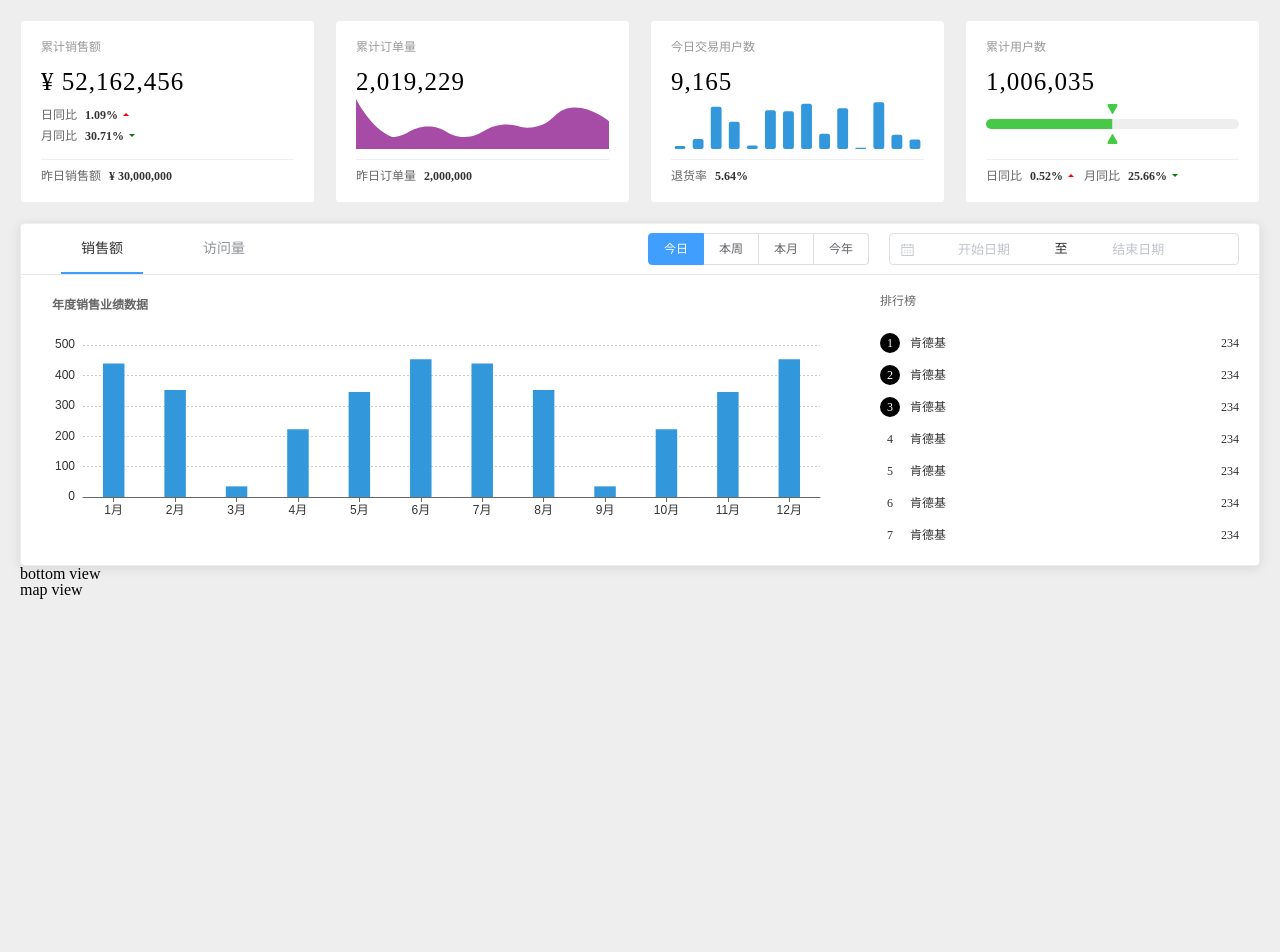
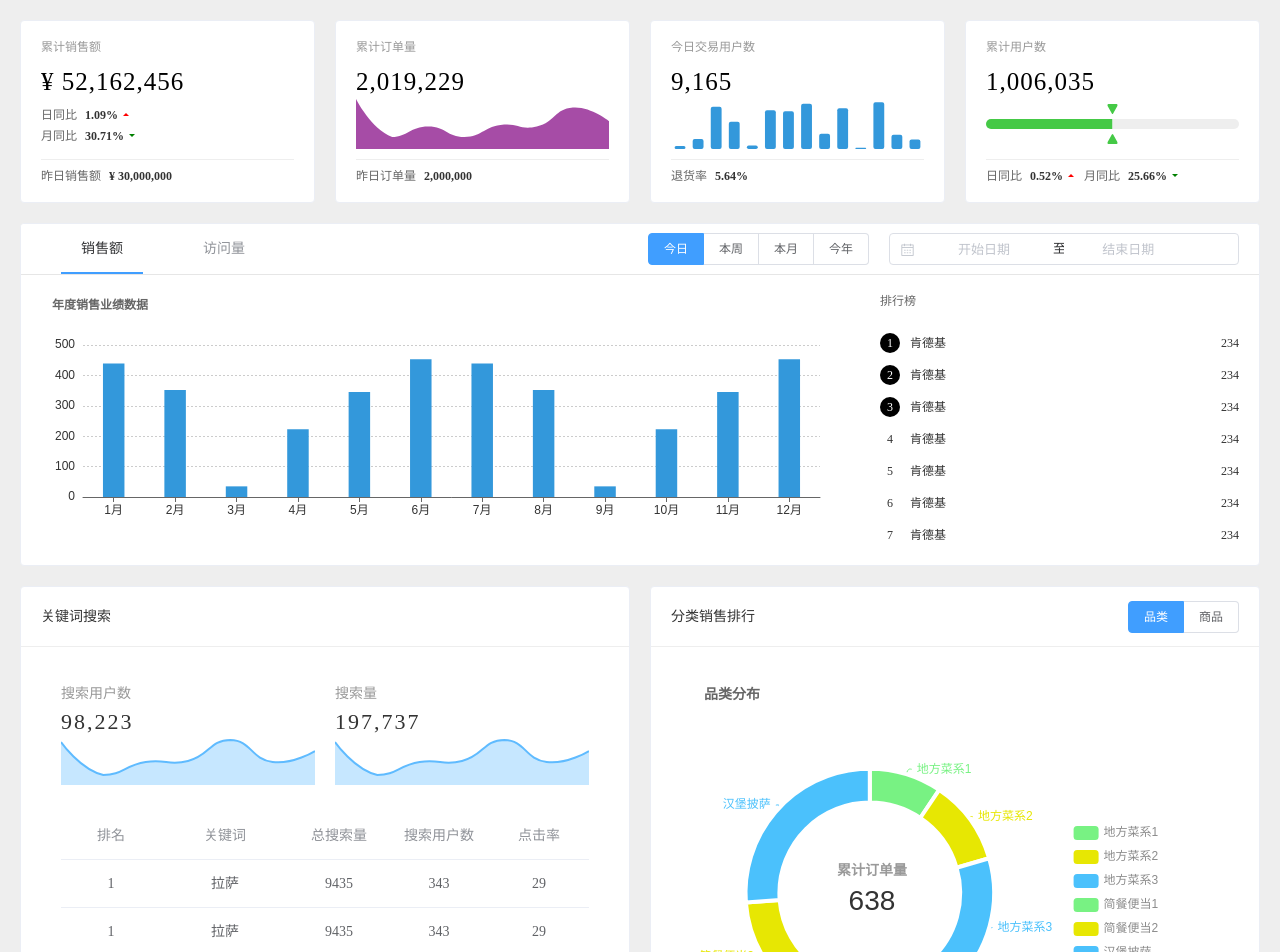
Before and after one commit to yinyuhui/datav-report, a Vue app: page /#/ in a window 1280 px wide. Shown: the top 952 px of the page. Before the commit the page ends 800 px from the top, so only its background shows below. Built offline with nearby package versions, Linux system fonts and the light colour scheme.

Commit message:
关键词搜索和销售排行静态页

```diff
--- a/src/App.vue
+++ b/src/App.vue
@@ -24,6 +24,7 @@ time, mark, audio, video {
     font-size: 100%;
     font: inherit;
     vertical-align: baseline;
+    box-sizing: border-box;
 }
 /* HTML5 display-role reset for older browsers */
 article, aside, details, figcaption, figure,
--- a/src/components/BottomView/index.vue
+++ b/src/components/BottomView/index.vue
@@ -1,9 +1,271 @@
 <template>
-    <p>bottom view</p>
+    <div class="bottom-view">
+        <el-card class="search-card" shadow="hover" body-style="padding: 40px">
+            <template #header>
+                <div class="header">
+                    <p>关键词搜索</p>
+                </div>
+            </template>
+            <div class="charts-container">
+                <div class="chart">
+                    <div class="chart-title">搜索用户数</div>
+                    <div class="chart-count">98,223</div>
+                    <v-chart :options="searchUsersOption" autoresize />
+                </div>
+                <div class="chart">
+                    <div class="chart-title">搜索量</div>
+                    <div class="chart-count">197,737</div>
+                    <v-chart :options="searchUsersOption" autoresize />
+                </div>
+            </div>
+            <el-table class="table" :data="tableData">
+                <el-table-column
+                    v-for="column of columns"
+                    :key="column.prop"
+                    v-bind="column"
+                    align="center"
+                />
+            </el-table>
+            <el-pagination class="pagination" :total="200" background layout="prev,pager,next" />
+        </el-card>
+        <el-card class="sales-card" shadow="hover">
+            <template #header>
+                <div class="header">
+                    <p>分类销售排行</p>
+                    <el-radio-group v-model="activeRadio" size="small">
+                        <el-radio-button label="品类" />
+                        <el-radio-button label="商品" />
+                    </el-radio-group>
+                </div>
+            </template>
+            <div class="chart">
+                <v-chart :options="pieOption" autoresize />
+            </div>
+        </el-card>
+    </div>
 </template>
 
 <script>
-export default {}
+const searchUsersOption = {
+    grid: {
+        top: 0,
+        right: 0,
+        bottom: 0,
+        left: 0
+    },
+    xAxis: {
+        type: 'category',
+        show: false,
+        boundaryGap: false
+    },
+    yAxis: {
+        show: false
+    },
+    series: [
+        {
+            type: 'line',
+            data: [43, 10, 23, 24, 45, 23, 34],
+            areaStyle: {
+                color: 'rgba(95,187,255,0.5)'
+            },
+            lineStyle: {
+                color: 'rgba(95,187,255,1)'
+            },
+            symbolSize: 0,
+            smooth: true
+        }
+    ]
+}
+const searchCountOption = {}
+
+const tableData = Array(4).fill({
+    rank: 1,
+    keyword: '拉萨',
+    searchCount: 9435,
+    searchUsers: 343,
+    clickRate: 29
+})
+const columns = [
+    {
+        prop: 'rank',
+        label: '排名',
+        width: 100
+    },
+    {
+        prop: 'keyword',
+        label: '关键词'
+    },
+    {
+        prop: 'searchCount',
+        label: '总搜索量',
+        width: 100
+    },
+    {
+        prop: 'searchUsers',
+        label: '搜索用户数',
+        width: 100
+    },
+    {
+        prop: 'clickRate',
+        label: '点击率',
+        width: 100
+    }
+]
+
+const pieOption = {
+    color: ['rgb(120,242,131)', 'rgb(231,231,3)', 'rgb(75,193,252)'],
+    title: [
+        {
+            text: '品类分布',
+            textStyle: {
+                fontSize: 14,
+                color: '#666'
+            },
+            top: 16,
+            left: 28
+        },
+        {
+            text: '累计订单量',
+            subtext: 638,
+            x: '34.5%',
+            y: '42.5%',
+            textAlign: 'center',
+            textStyle: {
+                fontSize: 14,
+                color: '#999'
+            },
+            subtextStyle: {
+                fontSize: 28,
+                color: '#333'
+            }
+        }
+    ],
+    legend: {
+        type: 'scroll',
+        height: 250,
+        orient: 'vertical',
+        top: 'middle',
+        left: '70%',
+        textStyle: {
+            color: '#8c8c8c'
+        }
+    },
+    tooltip: {
+        confine: true,
+        formatter({ marker, name, value, percent }) {
+            return `${marker} ${name} </br>数量：${value}</br>占比：${percent}%`
+        }
+    },
+    series: {
+        type: 'pie',
+
+        center: ['35%', '50%'],
+        radius: ['40%', '55%'],
+        labelLine: {
+            normal: {
+                length: 5,
+                length2: 3,
+                smooth: true
+            }
+        },
+        itemStyle: {
+            borderWidth: 4,
+            borderColor: '#fff'
+        },
+        hoverOffset: 3,
+        stillShowZeroSum: false,
+        label: {
+            show: true,
+            position: 'outside'
+        },
+
+        data: [
+            {
+                name: '地方菜系1',
+                value: 23
+            },
+            {
+                name: '地方菜系2',
+                value: 27
+            },
+            {
+                name: '地方菜系3',
+                value: 43
+            },
+            {
+                name: '简餐便当1',
+                value: 53
+            },
+            {
+                name: '简餐便当2',
+                value: 34
+            },
+            {
+                name: '汉堡披萨',
+                value: 64
+            }
+        ]
+    }
+}
+export default {
+    data() {
+        return {
+            searchUsersOption,
+            searchCountOption,
+            tableData,
+            columns,
+            activeRadio: '品类',
+            pieOption
+        }
+    }
+}
 </script>
 
-<style></style>
+<style lang="stylus" scoped>
+.bottom-view
+    display flex
+    margin-top 20px
+    .search-card, .sales-card
+        flex 1
+        .header
+            display flex
+            justify-content space-between
+            align-items center
+            height 60px
+            padding 0 20px
+            border-bottom 1px solid #eeeeee
+            font-size 14px
+            color #333333
+            font-weight 500
+
+    .search-card
+        margin-right 10px
+        .charts-container
+            height 105px
+            display flex
+            .chart-title
+                font-size 14px
+                color #999999
+            .chart-count
+                font-size 22px
+                color #333333
+                letter-spacing 2px
+                margin 10px 0 2px 0
+            .chart
+                height 50px
+                flex 1
+            .chart:first-child
+                padding-right 10px
+            .chart:last-child
+                padding-left 10px
+        .table
+            margin-top 20px
+        .pagination
+            display flex
+            justify-content flex-end
+            margin-top 20px
+    .sales-card
+        margin-left 10px
+        .chart
+            height 452px
+</style>
--- a/src/components/SalesView/index.vue
+++ b/src/components/SalesView/index.vue
@@ -1,6 +1,6 @@
 <template>
     <div class="sales-view">
-        <el-card body-style="padding-bottom: 14px">
+        <el-card shadow="hover" body-style="padding-bottom: 14px">
             <div slot="header" class="sales-view-card-header">
                 <el-menu
                     :default-active="activeIndex"
@@ -33,7 +33,7 @@
             </div>
             <div class="sales-body">
                 <div class="chart">
-                    <v-chart :options="getOption()" />
+                    <v-chart :options="getOption()" autoresize />
                 </div>
                 <div class="rank">
                     <div class="rank-title">排行榜</div>
--- a/src/main.js
+++ b/src/main.js
@@ -4,16 +4,18 @@ import router from './router'
 import './style/index.css'
 import './plugins/element.js'
 import './plugins/vcharts.js'
-import ECharts from 'echarts'
 import VueECharts from 'vue-echarts'
 
 import 'echarts/lib/chart/bar'
 import 'echarts/lib/chart/line'
+import 'echarts/lib/chart/pie'
+import 'echarts/lib/chart/custom'
 import 'echarts/lib/component/tooltip'
+import 'echarts/lib/component/legendScroll'
+import 'echarts/lib/component/title'
 Vue.component('v-chart', VueECharts)
 
 Vue.config.productionTip = false
-Vue.prototype.$echarts = ECharts
 
 new Vue({
     router,
```
Also changed, not shown: src/plugins/element.js (+16 -1 lines), 1 other file (tests, documents, lock files or other folders).
